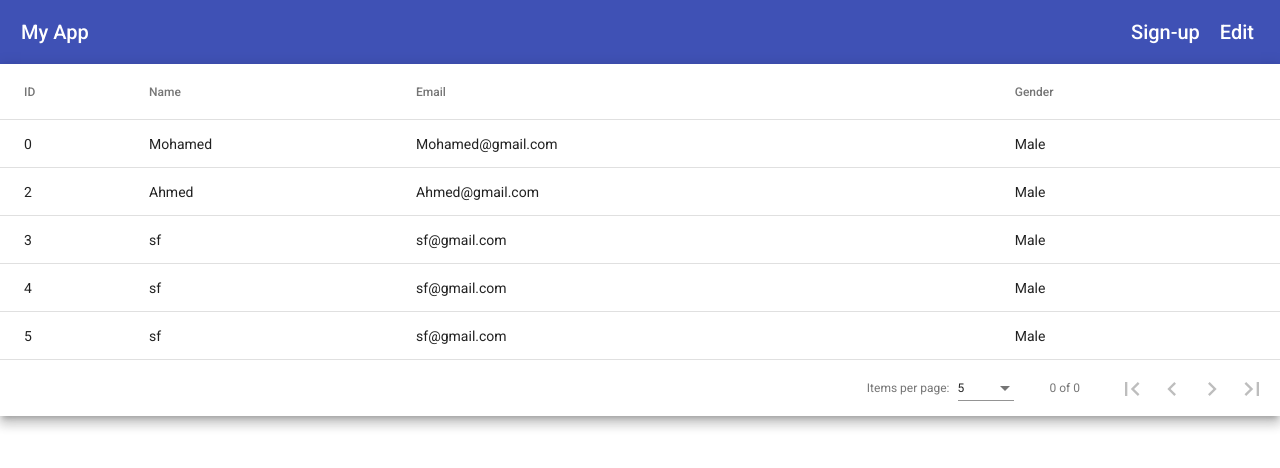
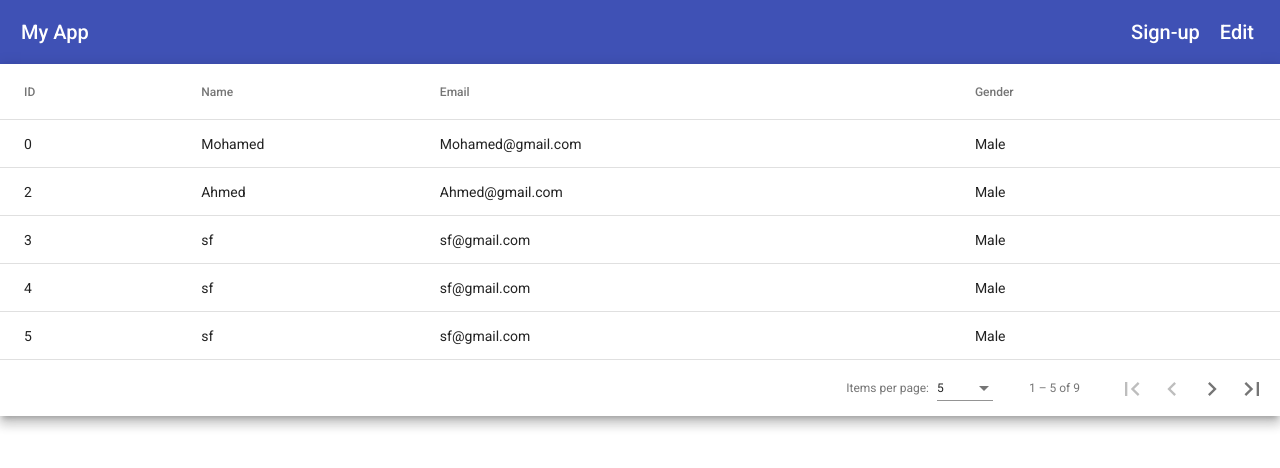
Before and after one commit to Mohammad-talaat/angular-3rd-task, an Angular app: page / in a window 1280 px wide. Shown: the top 468 px of the page. Built offline with nearby package versions, Linux system fonts and the light colour scheme; data requests are answered from the project's data file.

Commit message:
add table with pagination and sorting

```diff
--- a/back-end-DB/db.json
+++ b/back-end-DB/db.json
@@ -54,6 +54,50 @@
         "city": "cairo"
       },
       "gender": "Male"
+    },
+    {
+      "id": 6,
+      "name": "sf",
+      "email": "sf@gmail.com",
+      "phone": "01234567891",
+      "address": {
+        "street": "6B naser ",
+        "city": "cairo"
+      },
+      "gender": "Male"
+    },
+    {
+      "id": 7,
+      "name": "sf",
+      "email": "sf@gmail.com",
+      "phone": "01234567891",
+      "address": {
+        "street": "6B naser ",
+        "city": "cairo"
+      },
+      "gender": "Male"
+    },
+    {
+      "id": 8,
+      "name": "sf",
+      "email": "sf@gmail.com",
+      "phone": "01234567891",
+      "address": {
+        "street": "6B naser ",
+        "city": "cairo"
+      },
+      "gender": "Male"
+    },
+    {
+      "id": 9,
+      "name": "sf",
+      "email": "sf@gmail.com",
+      "phone": "01234567891",
+      "address": {
+        "street": "6B naser ",
+        "city": "cairo"
+      },
+      "gender": "Male"
     }
   ]
 }
--- a/src/app/app.component.html
+++ b/src/app/app.component.html
@@ -11,31 +11,30 @@
 
   </section> -->
   <div class="mat-elevation-z8">
-    <table  mat-table [dataSource]="dataSource">
-
+    <table  mat-table [dataSource]="dataSource" matSort>
 
 
       <!-- Position Column -->
       <ng-container matColumnDef="id">
-        <th mat-header-cell *matHeaderCellDef> ID </th>
+        <th mat-header-cell *matHeaderCellDef mat-sort-header > ID </th>
         <td mat-cell *matCellDef="let user"> {{user.id}} </td>
       </ng-container>
 
       <!-- Name Column -->
       <ng-container matColumnDef="name">
-        <th mat-header-cell *matHeaderCellDef> Name </th>
+        <th mat-header-cell *matHeaderCellDef mat-sort-header sortActionDescription="Sort by name"> Name </th>
         <td mat-cell *matCellDef="let user"> {{user.name}} </td>
       </ng-container>
 
       <!-- Weight Column -->
       <ng-container matColumnDef="email">
-        <th mat-header-cell *matHeaderCellDef> Email </th>
+        <th mat-header-cell *matHeaderCellDef mat-sort-header> Email </th>
         <td mat-cell *matCellDef="let user"> {{user.email}} </td>
       </ng-container>
 
       <!-- Symbol Column -->
       <ng-container matColumnDef="gender">
-        <th mat-header-cell *matHeaderCellDef> Gender </th>
+        <th mat-header-cell *matHeaderCellDef mat-sort-header> Gender </th>
         <td mat-cell *matCellDef="let user"> {{user.gender}} </td>
       </ng-container>
 
@@ -43,9 +42,7 @@
       <tr mat-row *matRowDef="let row; columns: displayedColumns;"></tr>
     </table>
 
-    <mat-paginator [pageSizeOptions]="[5, 10, 20]"
-                   showFirstLastButtons
-                   aria-label="Select page of periodic elements">
+    <mat-paginator [pageSizeOptions]="[5, 10, 20]" showFirstLastButtons aria-label="Select page of users">
     </mat-paginator>
   </div>
 
--- a/src/app/app.component.ts
+++ b/src/app/app.component.ts
@@ -1,31 +1,48 @@
-import { Component, OnChanges, OnInit, SimpleChanges } from '@angular/core';
-import {MatTableDataSource} from '@angular/material/table'
+
+import { Component, OnChanges, OnInit, SimpleChanges, ViewChild } from '@angular/core';
 import { UserModel } from './shared-module/models/user-model';
 import { ControllerService } from './shared-module/services/controller.service';
+import {MatTableDataSource} from '@angular/material/table'
+import {MatPaginator} from '@angular/material/paginator';
+import { MatSort } from '@angular/material/sort';
 
 @Component({
   selector: 'app-root',
   templateUrl: './app.component.html',
   styleUrls: ['./app.component.scss']
 })
-export class AppComponent implements OnInit,OnChanges {
+export class AppComponent implements OnInit {
   title = 'angular-task-3';
-  users!:any
-  constructor(private userService:ControllerService){
-    this.userService.getUsers().subscribe((data) => {
-      // console.log(data)
-      this.users = data
-      this.dataSource = new MatTableDataSource<UserModel>(this.users)
-    })
-  }
+  error:any
+  dataSource!: MatTableDataSource<UserModel>;
+
+  constructor(private userService:ControllerService){}
 
   displayedColumns: string[] = ['id', 'name', 'email', 'gender'];
-  dataSource!: MatTableDataSource<UserModel>;
+  @ViewChild(MatPaginator) paginator!: MatPaginator;
+  @ViewChild(MatSort) sort!: MatSort;
+
   ngOnInit():void{
+      this.loadUsers()
+    }
 
-  }
 
-  ngOnChanges(changes:SimpleChanges): void {
-      console.log(changes['users'])
-  }
+
+
+
+  loadUsers(){
+    this.userService.getUsers().subscribe({
+      next: res =>{
+        this.dataSource = new MatTableDataSource<UserModel>(res)
+        this.dataSource.paginator = this.paginator;
+        this.dataSource.sort= this.sort;
+        },
+        error: err => {
+          this.error = err.message;
+          console.error('There was an error!', err);
+        }
+      })
+    }
+
+
 }
--- a/src/app/app.module.ts
+++ b/src/app/app.module.ts
@@ -7,7 +7,7 @@ import { MaterialUIModule } from './material-ui-module/material-ui.module';
 import { UserModule } from './user-module/user.module';
 import { RouterModule, Routes } from '@angular/router';
 import { SharedModule } from './shared-module/shared.module';
-
+import { ReactiveFormsModule } from '@angular/forms';
 const routes:Routes = [
   {path:'user',loadChildren:()=> import('./user-module/user.module').then(m =>m.UserModule)}
 ]
@@ -23,7 +23,8 @@ const routes:Routes = [
     MaterialUIModule,
     UserModule,
     SharedModule,
-    RouterModule.forRoot(routes)
+    RouterModule.forRoot(routes),
+    ReactiveFormsModule
   ],
   providers: [],
   bootstrap: [AppComponent]
--- a/src/app/shared-module/components/form/form.component.html
+++ b/src/app/shared-module/components/form/form.component.html
@@ -1 +1,4 @@
-<p>form works!</p>
+<mat-form-field appearance="fill">
+  <mat-label>Input</mat-label>
+  <input matInput>
+</mat-form-field>
--- a/src/app/shared-module/components/form/form.component.scss
+++ b/src/app/shared-module/components/form/form.component.scss
@@ -0,0 +1,5 @@
+:host {
+  display: flex;
+  flex-direction: column;
+  align-items: flex-start;
+}
--- a/src/app/shared-module/services/controller.service.ts
+++ b/src/app/shared-module/services/controller.service.ts
@@ -7,11 +7,12 @@ import { UserModel } from '../models/user-model';
 })
 export class ControllerService {
 
+  users!:UserModel[]
   constructor(private http:HttpClient) { }
-  users!:UserModel
 
   getUsers(){
-    return this.http.get<UserModel>('http://localhost:3000/users')
+    return this.http.get<UserModel[]>('http://localhost:3000/users')
   }
 
+
 }
--- a/src/app/shared-module/shared.module.ts
+++ b/src/app/shared-module/shared.module.ts
@@ -2,6 +2,7 @@ import { NgModule } from '@angular/core';
 import { CommonModule } from '@angular/common';
 import { FormComponent } from './components/form/form.component';
 import { HttpClientModule } from '@angular/common/http';
+import { MaterialUIModule } from '../material-ui-module/material-ui.module';
 
 
 
@@ -11,7 +12,8 @@ import { HttpClientModule } from '@angular/common/http';
   ],
   imports: [
     CommonModule,
-    HttpClientModule
+    HttpClientModule,
+    MaterialUIModule
 
   ],
   exports:[
```
Also changed, not shown: src/app/material-ui-module/material-ui.module.ts (+7 -1 lines).
